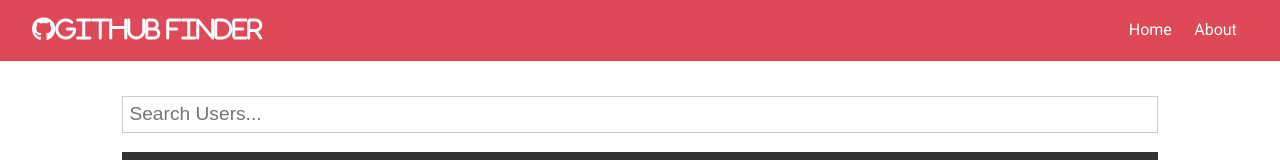
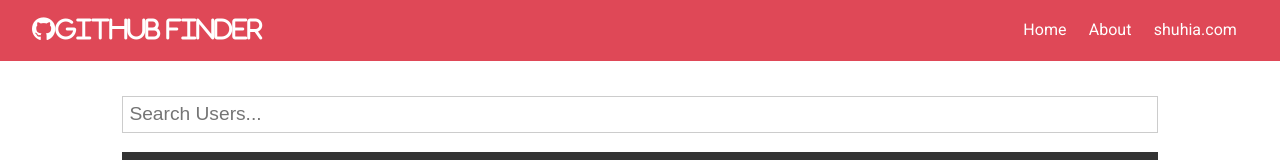
Before and after one commit to shuhia/github-finder, a React (Create React App) app: page / in a window 1280 px wide. Shown: the top 160 px of the page. Built offline with nearby package versions, Linux system fonts and the light colour scheme; no server answers.

Commit message:
Add: Link to my homepage

```diff
--- a/package.json
+++ b/package.json
@@ -21,6 +21,7 @@
     "build": "react-scripts build",
     "test": "react-scripts test",
     "eject": "react-scripts eject"
+
   },
   "eslintConfig": {
     "extends": [
--- a/src/components/layout/Navbar.js
+++ b/src/components/layout/Navbar.js
@@ -26,6 +26,9 @@ export class Navbar extends Component {
           <li>
             <Link to="/About">About</Link>
           </li>
+          <li>
+            <a href="shuhia.com">shuhia.com</a>
+          </li>
         </ul>
       </nav>
     );
```
